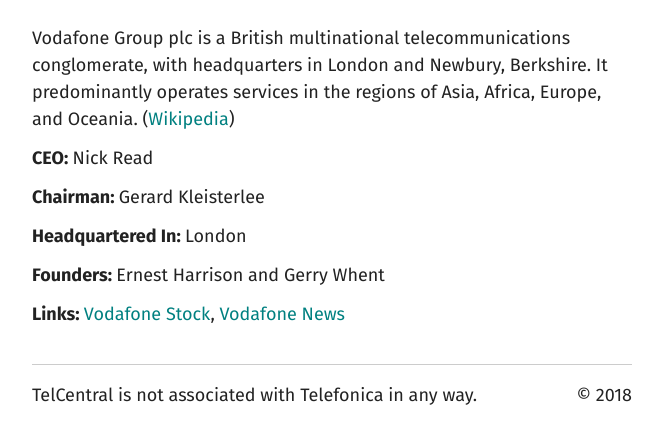
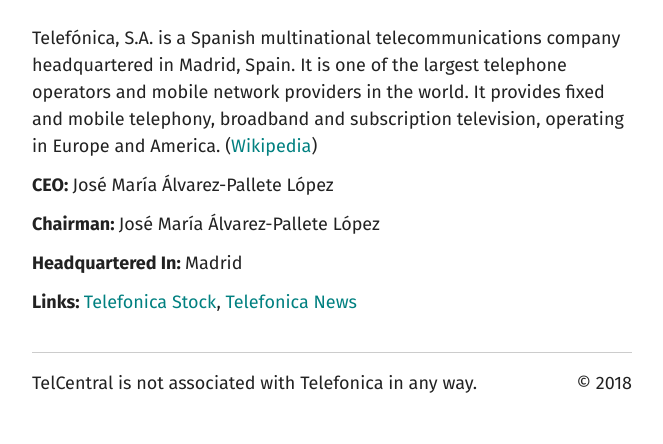
Before and after one commit to gaberomualdo/telefonica-site, a plain HTML site: page index.html in a window 1280 px wide. Shown: the part 170-614 px from the top of the page, without its empty margins (308-971 px from the left). Drawn offline with Linux system fonts and the light colour scheme; a web font is replaced by a local one.

Commit message:
updated description

```diff
--- a/index.html
+++ b/index.html
@@ -45,12 +45,11 @@
 
     <div class="content">
       <img src="telefonica_logo.png" alt="Telefonica Logo">
-      <p>Vodafone Group plc is a British multinational telecommunications conglomerate, with headquarters in London and Newbury, Berkshire. It predominantly operates services in the regions of Asia, Africa, Europe, and Oceania. (<a href="https://en.wikipedia.org/wiki/Vodafone" target="_blank">Wikipedia</a>)</p>
-      <p><strong>CEO: </strong>Nick Read</p>
-      <p><strong>Chairman: </strong>Gerard Kleisterlee</p>
-      <p><strong>Headquartered In: </strong>London</p>
-      <p><strong>Founders: </strong> Ernest Harrison and Gerry Whent</p>
-      <p><strong>Links: </strong><a href="stocks.html">Vodafone Stock</a>, <a href="news.html">Vodafone News</a></p>
+      <p>Telefónica, S.A. is a Spanish multinational telecommunications company headquartered in Madrid, Spain. It is one of the largest telephone operators and mobile network providers in the world. It provides fixed and mobile telephony, broadband and subscription television, operating in Europe and America. (<a href="https://en.wikipedia.org/wiki/Vodafone" target="_blank">Wikipedia</a>)</p>
+      <p><strong>CEO: </strong>José María Álvarez-Pallete López</p>
+      <p><strong>Chairman: </strong>José María Álvarez-Pallete López</p>
+      <p><strong>Headquartered In: </strong>Madrid</p>
+      <p><strong>Links: </strong><a href="stocks.html">Telefonica Stock</a>, <a href="news.html">Telefonica News</a></p>
     </div>
 
     <script>includeCode("footer");</script>
```
